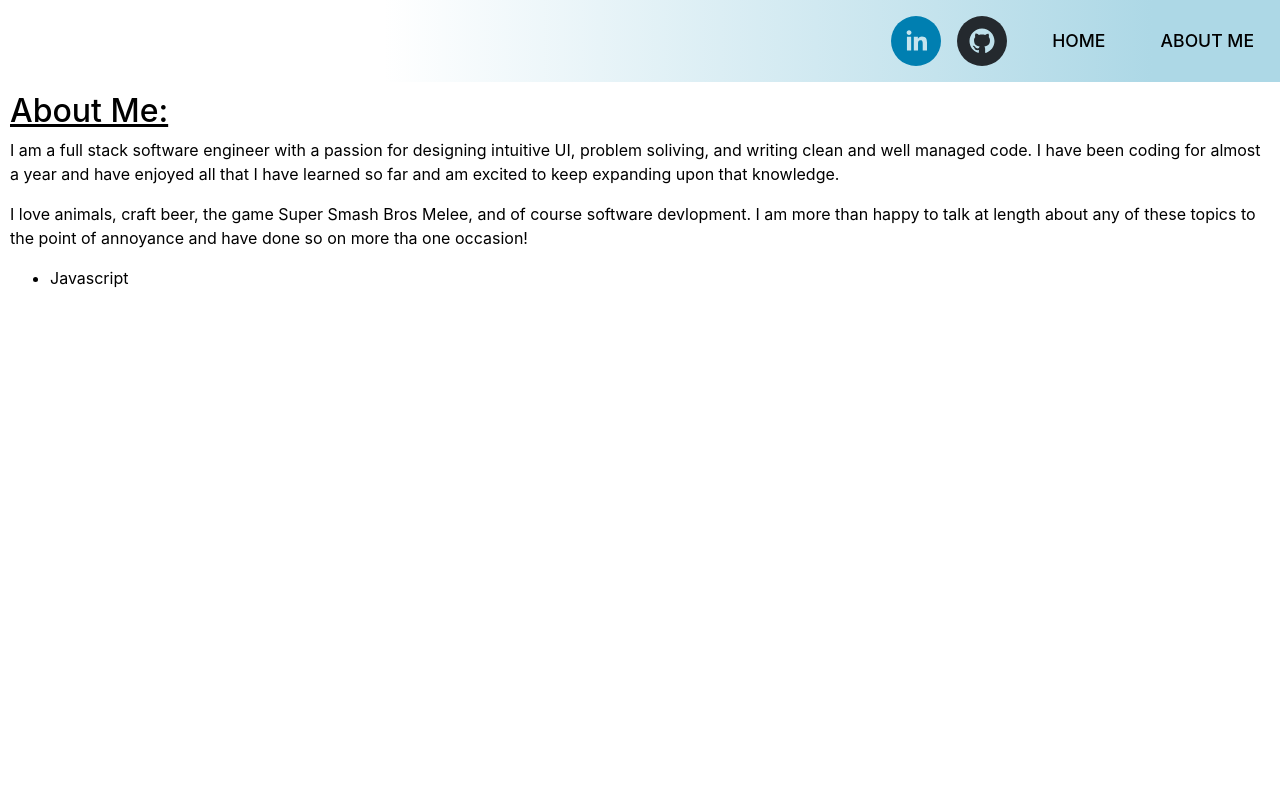
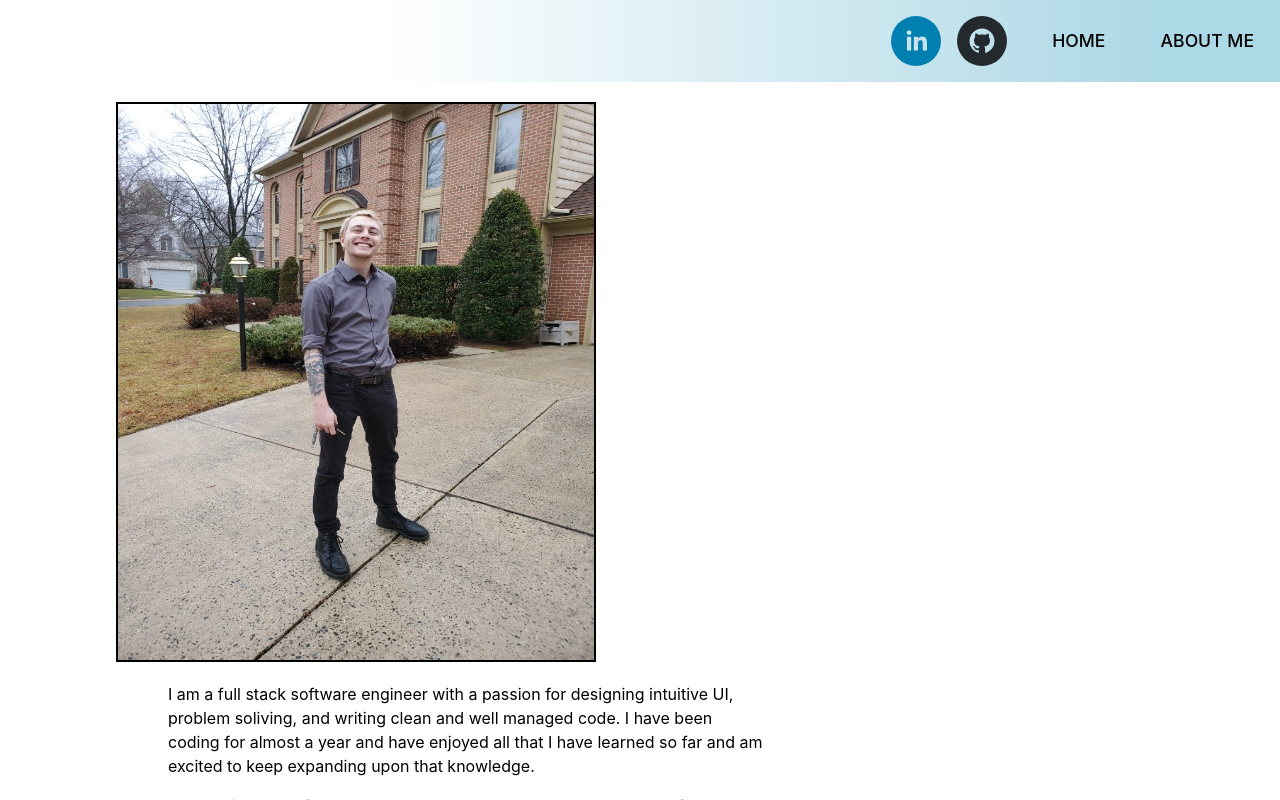
Before and after one commit to ClaytonONeill/clayton-oneill-portfolio, a React (Create React App) app: page / in a window 1280 px wide. Both pictures are taken after a click on the element "ABOUT ME". Shown: the top 800 px of the page. Built offline with nearby package versions, Linux system fonts and the light colour scheme.

Commit message:
the basic style and function are up and running

```diff
--- a/src/App.css
+++ b/src/App.css
@@ -116,7 +116,6 @@ body {
 /*  =============== PROJECT STYLE  =============== */
 
 .project-contain-all  {
-  border: 1px solid green;
   width: 100%;
   height: 100%;
   display: flex;
@@ -133,7 +132,8 @@ body {
 
 #project-back-button:hover  {
   transition: .2s ease-in-out;
-  background: lightblue;
+  transform: scale(1.1);
+  background: rgba(0,0,0, .1);
   cursor: pointer;
 }
 
@@ -149,11 +149,11 @@ body {
 
 .shown-project-image  {
   height: 20em;
-  width: 30em;
+  width: 35em;
 }
 
 .project-title-description  {
-  border-right: 1px solid grey;
+  border-right: 1px solid lightgrey;
   padding: 10px;
   width: 20em;
 }
@@ -188,12 +188,46 @@ body {
 /* =============== ABOUT STYLE  =============== */
 
 .about-me {
-  padding: 10px;
+  padding: 20px;
   color: black;
+  margin: 0 auto;
+  max-width: 85%;
+  display: flex;
+  flex-direction: row;
+  flex-wrap: wrap;
 }
 
-#about-me-title {
+#about-me-image {
+  height: 35em;
+  width: 30em;
+  border: 2px solid black;
+}
+
+.about-p  {
+  border-bottom: 1px solid lightgrey;
+  padding: 10px;
+}
+
+.about-me-info-contain  {
+  width: 40em;
+  margin-left: 2em;
+  padding: 10px;
+}
+
+.about-skills {
+  padding: 10px;
+}
+
+.about-skills h3 {
   text-decoration: underline;
+}
+
+.about-skills ul  {
+  column-count: 2;
+}
+
+.about-skills ul li {
+  list-style: square;
 }
 
 
--- a/src/App.js
+++ b/src/App.js
@@ -19,7 +19,7 @@ class App extends Component {
         title: 'Drink Finder App',
         image: '../pictures/Drink-Finder.png',
         link: 'https://claytononeill.github.io/Drink-Finder-App/',
-        description: 'The user can input full names or search based on the first letter of a cocktail and the application returns ingredients and recipes for each cocktail! I used HTML, CSS, Javascript and jQuery to create a responsive design thats easy to interface with. The API that I used can be found here: "https://www.thecocktaildb.com".'
+        description: 'The user can input full names or search based on the first letter of a cocktail and the application returns ingredients and recipes! I used HTML5, CSS3, Javascript and jQuery to create a responsive design thats easy to interface with. The API that I used can be found here: "https://www.thecocktaildb.com".'
       },
       {
         id: 2,
@@ -33,14 +33,14 @@ class App extends Component {
         title: 'Trippr',
         image: '../pictures/Trippr.png',
         link: 'https://tripprga.herokuapp.com',
-        description: 'This was the first group build that I worked on. A blog site about travel locations, what they were like, and the ability to like others posts. Another Full Stack build that utilized the MEAN Stack, user authentication and password encryption using Bcrypt. Our group managed the project duties with Trello, and held stand meetings every morning and afternoon.'
+        description: 'This was the first group build that I worked on. A blog site about travel locations, what they were like, and the ability to like others posts. Another Full Stack build that utilized the MEAN Stack, including user authentication and password encryption using Bcrypt. Our group managed the project duties with Trello, and held stand meetings every morning and afternoon.'
       },
       {
         id: 4,
         title: 'NASA Picture of the Day',
         image: '../pictures/NASA-Project.png',
         link: 'https://claytononeill.github.io/NASA-Project/',
-        description: 'This was a quick build application done as part of a code challange between a friend and I where we challanged ourselves to get an app up and running in two hours, utilizing a thrid party API, as well as React. Super fun, and one of my favorite builds.'
+        description: 'This was a quick build application done as part of a code challange between a friend and I where we pushed ourselves to get an app up and running in two hours, utilizing a thrid party API, as well as React. Super fun, and one of my favorite builds.'
       }
     ]
   }
--- a/src/component/About.jsx
+++ b/src/component/About.jsx
@@ -6,11 +6,11 @@ class About extends Component {
     return (
       <React.Fragment>
         <div className='about-me'>
-        <h2 id='about-me-title'>About Me:</h2>
             <div className='about-me-image'>
-
+              <img src='../../pictures/clayton-oneill-outside-image.jpg' id="about-me-image"></img>
             </div>
             <div className='about-me-info-contain'>
+              <div className='about-p'>
                 <p id='about-me-info'>I am a full stack software engineer with a passion for designing intuitive UI,
                  problem soliving, and writing clean and well managed code.
                  I have been coding for almost a year and have enjoyed all that I have learned so
@@ -21,9 +21,24 @@ class About extends Component {
                  </p>
               </div>
               <div className='about-skills'>
+                 <h3>Skills</h3>
                    <ul>
                      <li>Javascript</li>
+                     <li>React</li>
+                     <li>Angular</li>
+                     <li>PHP</li>
+                     <li>jQuery</li>
+                     <li>NodeJS</li>
+                     <li>MySQL</li>
+                     <li>PostgreSQL</li>
+                     <li>MongoDB</li>
+                     <li>Express</li>
+                     <li>Mongoose</li>
+                     <li>Bootstrap</li>
+                     <li>Git</li>
+                     <li>Bash Shell</li>
                    </ul>
+              </div>
             </div>
         </div>
       </React.Fragment>
```
Also changed, not shown: public/pictures/clipart3508841.png (added). Lines whose indentation alone changed are shown as unchanged.
